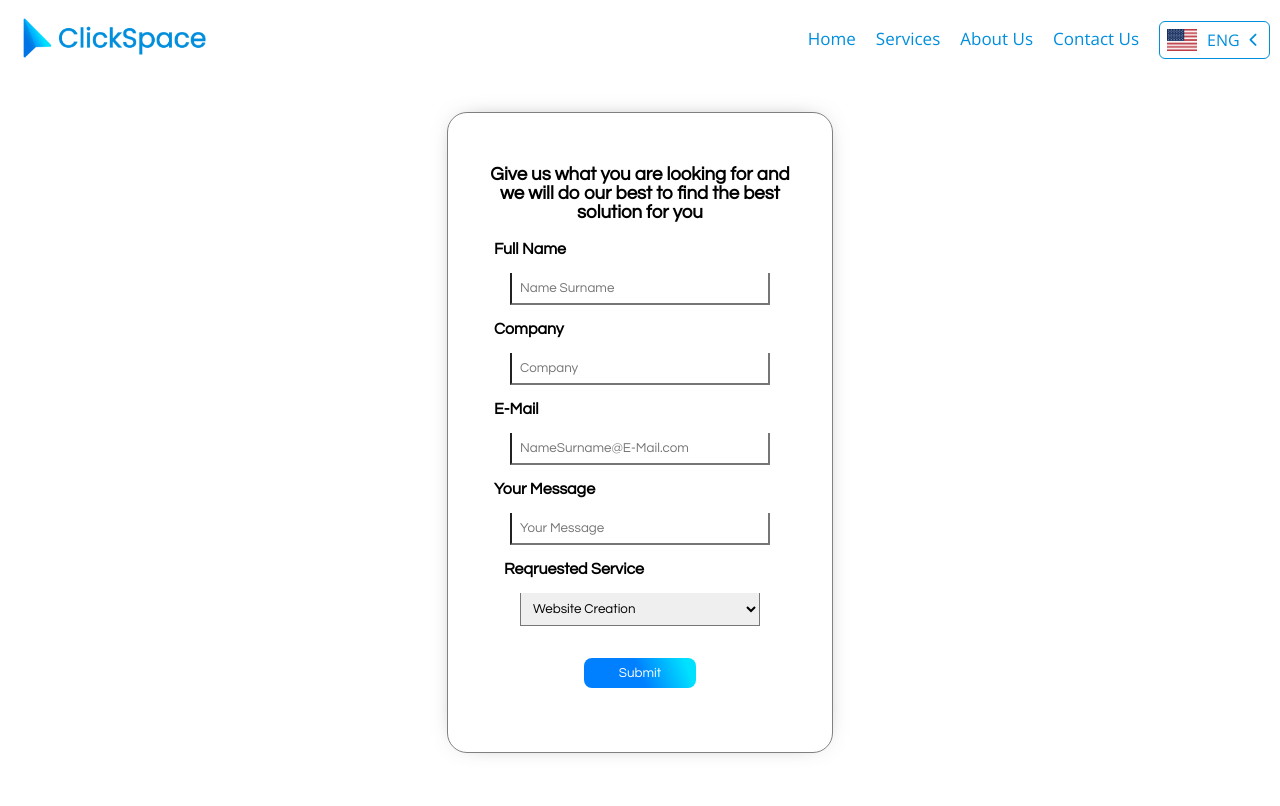
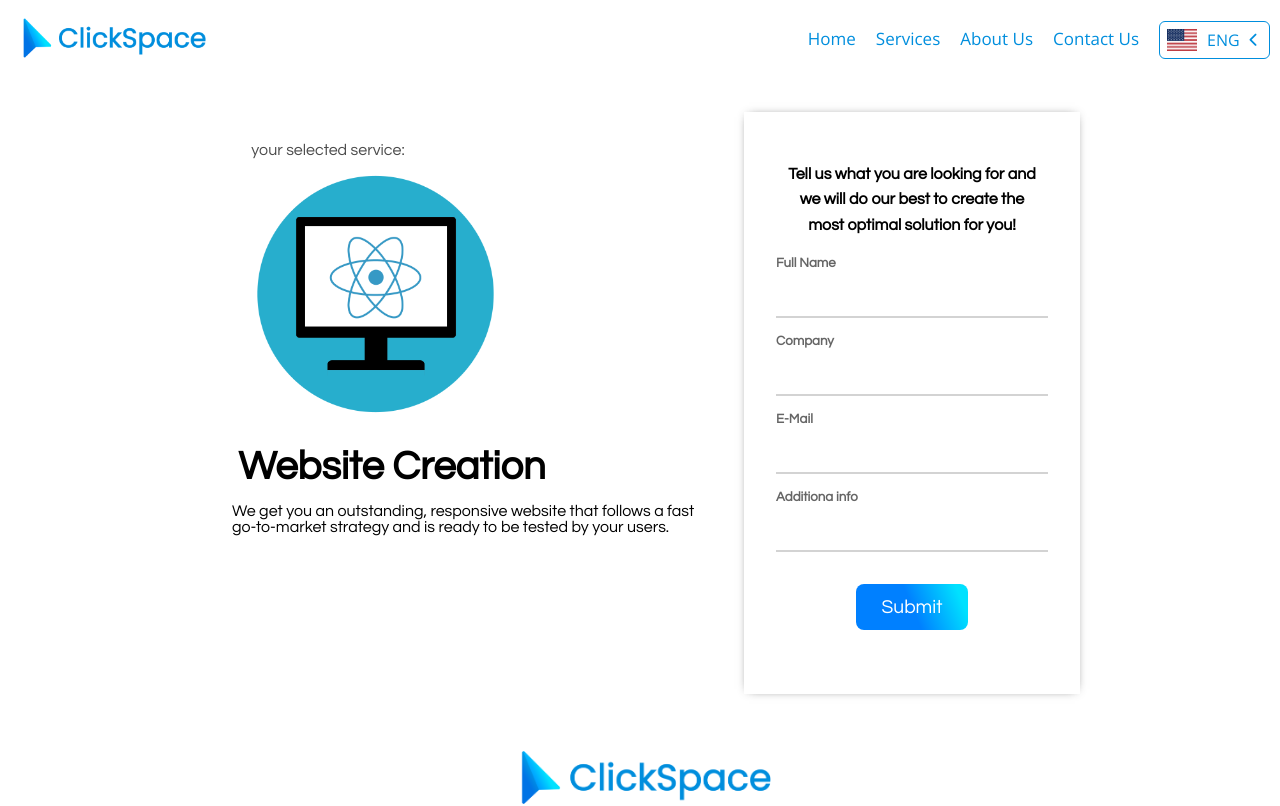
Before and after one commit to ClickSpace-ge-git/ClickSpace-ge-git.github.io, a React (Create React App) app: page /services in a window 1280 px wide. Shown: the top 806 px of the page. Built offline with nearby package versions, Linux system fonts and the light colour scheme.

Commit message:
Service page update (optimized for phone and computer screens)

```diff
--- a/src/components/ServicePage/ServicePage.jsx
+++ b/src/components/ServicePage/ServicePage.jsx
@@ -15,47 +15,45 @@ export default function ServicePage() {
        <div className="ServicePageContainer">
 
             <div className="SPGC-services">
-                {/* <div className="SPGC-srvc-card">
-                    <img className="SPGC-srvc-card-image" src={Webcreation}></img>
-                    <h3 className="SPGC-srvc-card-Name">
+                    <div className="SPGC-card">
+                        <p className="SPGC-card-reqserv">your selected service:</p>
+                        <img className="SPGC-card-image" src={Webcreation}></img>
+                        <h3 className="SPGC-card-Name">
                             Website Creation
                         </h3>
-                    <p className="SPGC-srvc-card-Description">
+                        <p className="SPGC-card-Description">
                             We get you an outstanding, responsive website that follows a fast go-to-market strategy and is ready to be tested by your users.
                         </p>
-                    <input className="SPC-Card-button" type="checkbox">
-                    Know More
-                    </input>
-                </div> */}
+                    </div>
 
-            </div>
+
                 <div className="SPGC-contact">
 
                     <div className="SPGC-Cont-inputs">
-                    <h3 className="SPGC-Cont-inp-title">Give us what you are looking for and we will do our best to find the best solution for you</h3>
+                        <h4 className="SPGC-Cont-inp-title">Tell us what you are looking for and we will do our best to create the most optimal solution for you!</h4>
 
                         <div className="SPGC-Cont-inp-field">
-                        <h4 className="SPGC-Cont-inplabel">Full Name</h4>
-                        <input className="SPGC-Cont-inp" type="text" placeholder="Name Surname"></input>
+                            <h5 className="SPGC-Cont-inplabel">Full Name</h5>
+                            <input className="SPGC-Cont-inp" type="text" ></input>
                         </div>
 
                         <div className="SPGC-Cont-inp-field">
-                        <h4 className="SPGC-Cont-inplabel">Company</h4>
-                        <input className="SPGC-Cont-inp" type="text" placeholder="Company"></input>
+                            <h5 className="SPGC-Cont-inplabel">Company</h5>
+                            <input className="SPGC-Cont-inp" type="text" ></input>
                         </div>
 
                         <div className="SPGC-Cont-inp-field">
-                        <h4 className="SPGC-Cont-inplabel">E-Mail</h4>
-                        <input className="SPGC-Cont-inp" type="text" placeholder="NameSurname@E-Mail.com"></input>
+                            <h5 className="SPGC-Cont-inplabel">E-Mail</h5>
+                            <input className="SPGC-Cont-inp" type="text" ></input>
                         </div>
 
                         <div className="SPGC-Cont-inp-field">
-                        <h4 className="SPGC-Cont-inplabel">Your Message</h4>
-                        <input className="SPGC-Cont-inp" type="text" placeholder="Your Message"></input>
+                            <h5 className="SPGC-Cont-inplabel">Additiona info</h5>
+                            <input className="SPGC-Cont-inp" type="text" ></input>
                         </div>
 
 
-                    <div className="SPGC-Cont-inp-field">
+                        {/* <div className="SPGC-Cont-inp-field">
                             <h4 className="SPGC-Cont-inplabel">Reqruested Service</h4>
                             <select  className="SPGC-Cont-inp-selector" type="select">
                                 <option value="WebCreation">Website Creation</option>
@@ -63,11 +61,12 @@ export default function ServicePage() {
                                 <option value="AppDev">App Development</option>
                                 <option value="TechSup">Technical Support & Consulting</option>
                             </select>
-                    </div>
+                        </div> */}
 
                         <button className="SPGC-Cont-inp-bttn">Submit</button>
                     </div>
 
+                </div>
             </div>
 
        </div>
--- a/src/components/ServicePage/ServicePage.scss
+++ b/src/components/ServicePage/ServicePage.scss
@@ -5,17 +5,69 @@
     .ServicePageContainer{
         padding-top: 5rem;
 
+        .SPGC-services{
+            display: flex;
+            flex-direction: row;
+            align-items: center;
+            justify-content: center;
+
+            .SPGC-card{
+                padding: 0 2rem 8rem 2rem;
+                display: flex;
+                flex-direction: column;
+                align-items: center;
+
+                .SPGC-card-reqserv{
+                    font-family: $TitleFontFamilyStyle;
+                    padding-right: 18rem;
+                    opacity: 0.7;
+
+
+                }
+
+                .SPGC-card-image{
+                    width: 15rem;
+                    margin-bottom: 1rem;
+                    margin-top: 1rem;
+                    display: block;
+                    margin-right: 12rem;
+
+                }
+
+                .SPGC-card-Name{
+                    font-family: $TitleFontFamilyStyle;
+
+
+                    font-size: 2.5rem;
+                    min-width: 15rem;
+                    max-width: 30rem;
+                    justify-content: left;
+                    margin: 1rem 10rem 1rem 0;
+
+
+                }
+                .SPGC-card-Description{
+                    font-family: $TitleFontFamilyStyle;
+
+                    min-width: 20rem;
+                    max-width: 30rem;
+
+
+
+                }
+
+            }
+
+
         .SPGC-contact{
             display: flex;
             flex-direction: column;
             align-items: center;
 
             .SPGC-Cont-inputs{
-                border: gray solid 1px;
-                border-radius: 20px;
-                box-shadow: 0px -1px 27px -16px rgba(0,0,0,0.75);
-                -webkit-box-shadow: 0px -1px 27px -16px rgba(0,0,0,0.75);
-                -moz-box-shadow: 0px -1px 27px -16px rgba(0,0,0,0.75);
+                box-shadow: 0px 0px 10px -5px rgba(0,0,0,0.76);
+                -webkit-box-shadow: 0px 0px 10px -5px rgba(0,0,0,0.76);
+                -moz-box-shadow: 0px 0px 10px -5px rgba(0,0,0,0.76);
                 padding: 4rem 2rem;
                 margin: 2rem 0;
                 display: flex;
@@ -27,38 +79,45 @@
 
                 .SPGC-Cont-inp-title{
                     font-family: $TitleFontFamilyStyle;
-                    height: 2rem;
-                    width:20rem;
+                    height: 3rem;
+                    width:16rem;
                     display: flex;
                     flex-direction: column;
                     justify-content: center;
                     text-align: center;
                     margin-bottom: 2rem;
-
+                    line-height: 1.6;
                 }
 
 
                 .SPGC-Cont-inp-field{
 
+
+
                     .SPGC-Cont-inplabel{
                         font-family: $TitleFontFamilyStyle;
+                        opacity: 0.6;
 
                     }
 
                     .SPGC-Cont-inp{
-                        margin: 1rem;
+                        margin: 1rem 0;
                         font-family: $TitleFontFamilyStyle;
-                        width: 15rem;
+                        width: 16rem;
                         padding: 0.5rem;
                         border-top: none;
+                        border-left: none;
+                        border-right: none;
                         outline:none;
+                        border-color: lightgray;
 
                     }
 
                 }
                 .SPGC-Cont-inp-bttn{
                     font-family: $TitleFontFamilyStyle;
-                    padding: 0.5rem;
+                    font-size: 1.2rem;
+                    padding: 0.8rem;
                     outline: none;
                     border: none;
                     width: 7rem;
@@ -74,15 +133,6 @@
                      }
 
                 }
-
-                .SPGC-Cont-inp-selector{
-                    font-family: $TitleFontFamilyStyle;
-                    border-top: none;
-                    margin: 1rem;
-                    padding: 0.5rem;
-                    width: 15rem;
-
-
             }
         }
     }
@@ -104,17 +154,65 @@
     .ServicePageContainer{
         padding-top: 5rem;
 
+        .SPGC-services{
+            display: flex;
+            flex-direction: column;
+            align-items: center;
+            justify-content: center;
+
+            .SPGC-card{
+                padding: 0 2rem 2rem 2rem;
+                display: flex;
+                flex-direction: column;
+                align-items: center;
+
+                .SPGC-card-reqserv{
+                    font-family: $TitleFontFamilyStyle;
+                    // padding-right: 18rem;
+                    opacity: 0.7;
+
+
+                }
+
+                .SPGC-card-image{
+                    width: 15rem;
+                    margin-bottom: 1rem;
+                    margin-top: 1rem;
+                    display: block;
+                    // margin-right: 12rem;
+
+                }
+
+                .SPGC-card-Name{
+                    font-family: $TitleFontFamilyStyle;
+                    font-size: 2.5rem;
+                    // min-width: 15rem;
+                    // max-width: 30rem;
+                    // justify-content: left;
+                    // margin: 1rem 10rem 1rem 0;
+
+
+                }
+                .SPGC-card-Description{
+                    font-family: $TitleFontFamilyStyle;
+                    opacity: 0;
+                    cursor:default;
+                    min-width: 20rem;
+                    max-width: 30rem;
+                }
+
+            }
+
+
         .SPGC-contact{
             display: flex;
             flex-direction: column;
             align-items: center;
 
             .SPGC-Cont-inputs{
-                border: black solid 1px;
-                border-radius: 20px;
-                box-shadow: 0px -1px 27px -16px rgba(0,0,0,0.75);
-                -webkit-box-shadow: 0px -1px 27px -16px rgba(0,0,0,0.75);
-                -moz-box-shadow: 0px -1px 27px -16px rgba(0,0,0,0.75);
+                box-shadow: 0px 0px 10px -5px rgba(0,0,0,0.76);
+                -webkit-box-shadow: 0px 0px 10px -5px rgba(0,0,0,0.76);
+                -moz-box-shadow: 0px 0px 10px -5px rgba(0,0,0,0.76);
                 padding: 4rem 2rem;
                 margin: 2rem 0;
                 display: flex;
@@ -126,37 +224,45 @@
 
                 .SPGC-Cont-inp-title{
                     font-family: $TitleFontFamilyStyle;
-                    height: 2rem;
-                    width:20rem;
+                    height: 3rem;
+                    width:16rem;
                     display: flex;
                     flex-direction: column;
                     justify-content: center;
                     text-align: center;
-
+                    margin-bottom: 2rem;
+                    line-height: 1.6;
                 }
 
 
                 .SPGC-Cont-inp-field{
 
+
+
                     .SPGC-Cont-inplabel{
                         font-family: $TitleFontFamilyStyle;
+                        opacity: 0.6;
 
                     }
 
                     .SPGC-Cont-inp{
-                        margin: 1rem;
+                        margin: 1rem 0;
                         font-family: $TitleFontFamilyStyle;
-                        width: 15rem;
+                        width: 16rem;
                         padding: 0.5rem;
                         border-top: none;
+                        border-left: none;
+                        border-right: none;
                         outline:none;
+                        border-color: lightgray;
 
                     }
 
                 }
                 .SPGC-Cont-inp-bttn{
                     font-family: $TitleFontFamilyStyle;
-                    padding: 0.5rem;
+                    font-size: 1.2rem;
+                    padding: 0.8rem;
                     outline: none;
                     border: none;
                     width: 7rem;
@@ -175,5 +281,6 @@
             }
         }
     }
+}
 
 };
```
Lines whose indentation alone changed are shown as unchanged.
